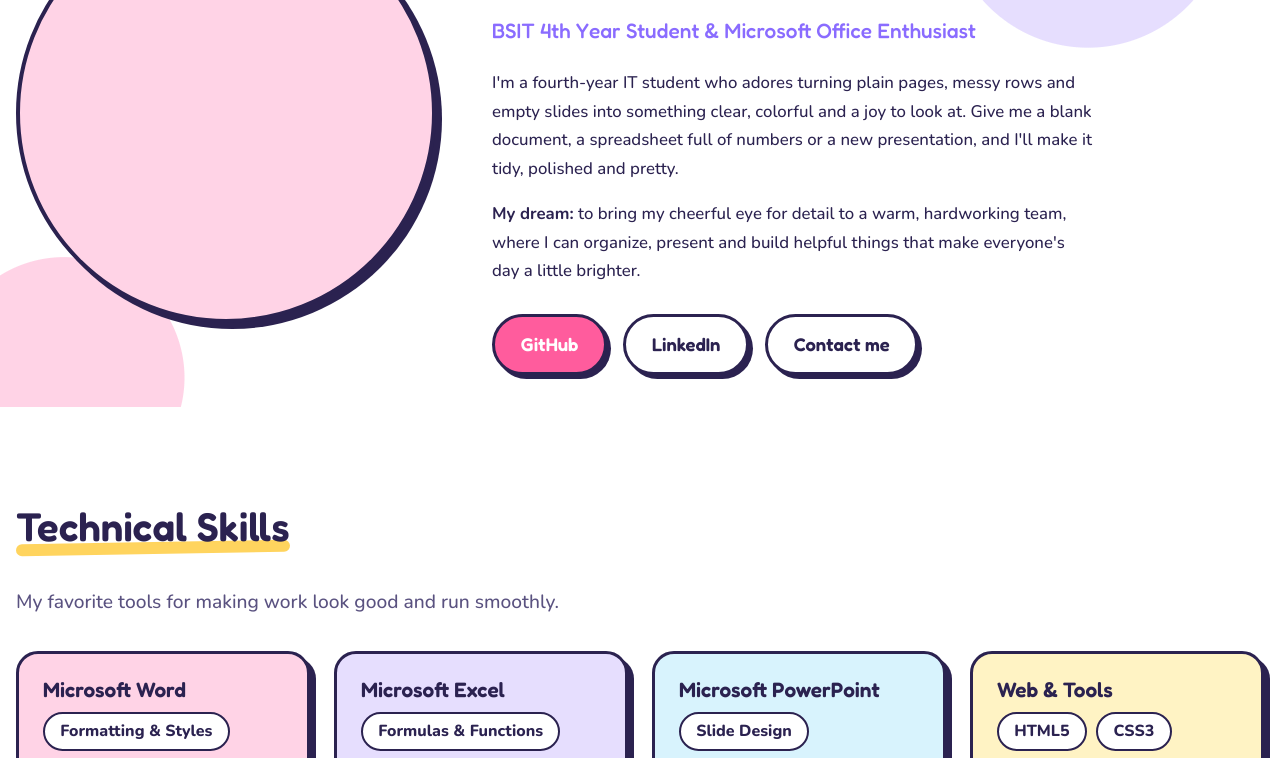
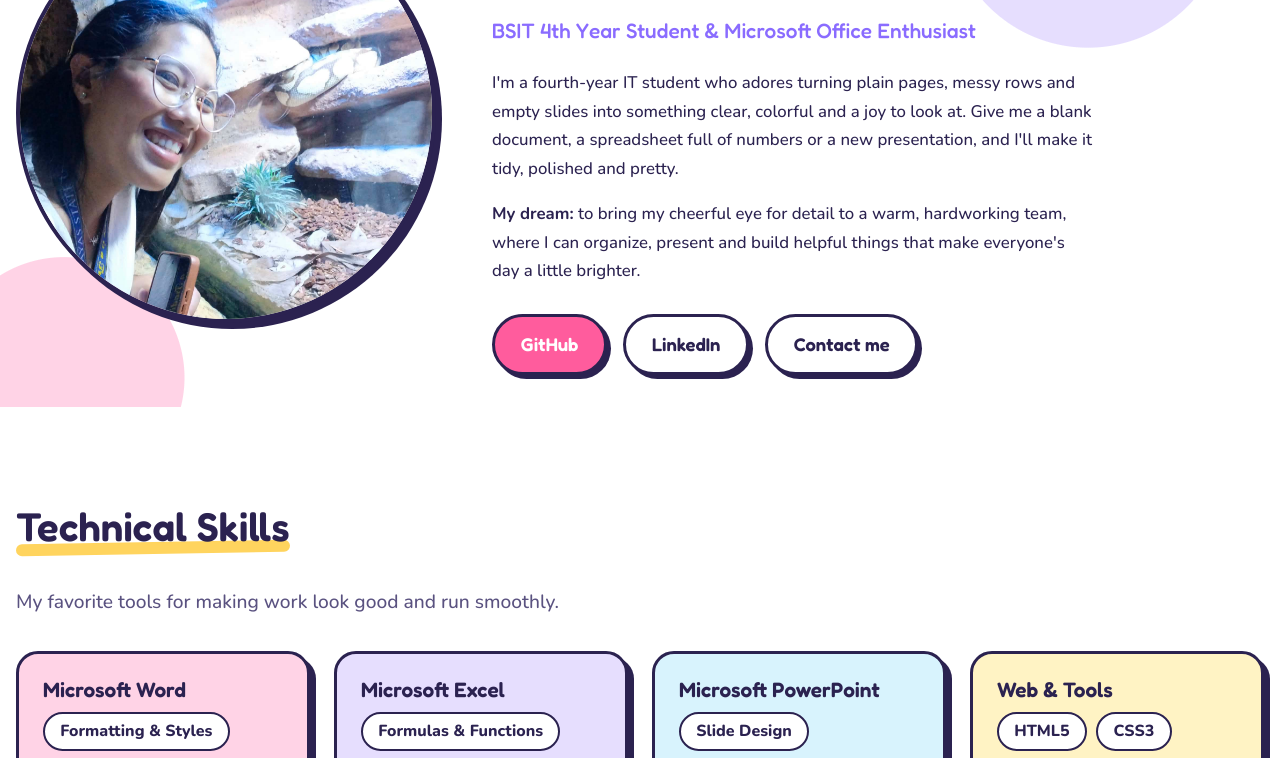
Before and after one commit to allenjoylacuesta7/Portfolio, a plain HTML site: page index.html in a window 1280 px wide. Shown: the part 249-1007 px from the top of the page. Drawn offline with nearby package versions, Linux system fonts and the light colour scheme.

Commit message:
Update index.html

```diff
--- a/index.html
+++ b/index.html
@@ -38,7 +38,7 @@
     <section class="hero" id="about" aria-labelledby="hero-title">
       <div class="container hero-inner">
         <div class="avatar-wrap">
-          <img class="avatar" src="/asset/b96cbe18-2174-4d26-aa1d-1766655609b1.jpg" alt="Illustrated portrait of Allen Joy Lacuesta" width="340" height="340" />
+          <img class="avatar" src="b96cbe18-2174-4d26-aa1d-1766655609b1.jpg" alt="Illustrated portrait of Allen Joy Lacuesta" width="340" height="340" />
         </div>
         <div class="hero-text">
           <p class="bubble">Hello, so lovely to meet you!</p>
```
